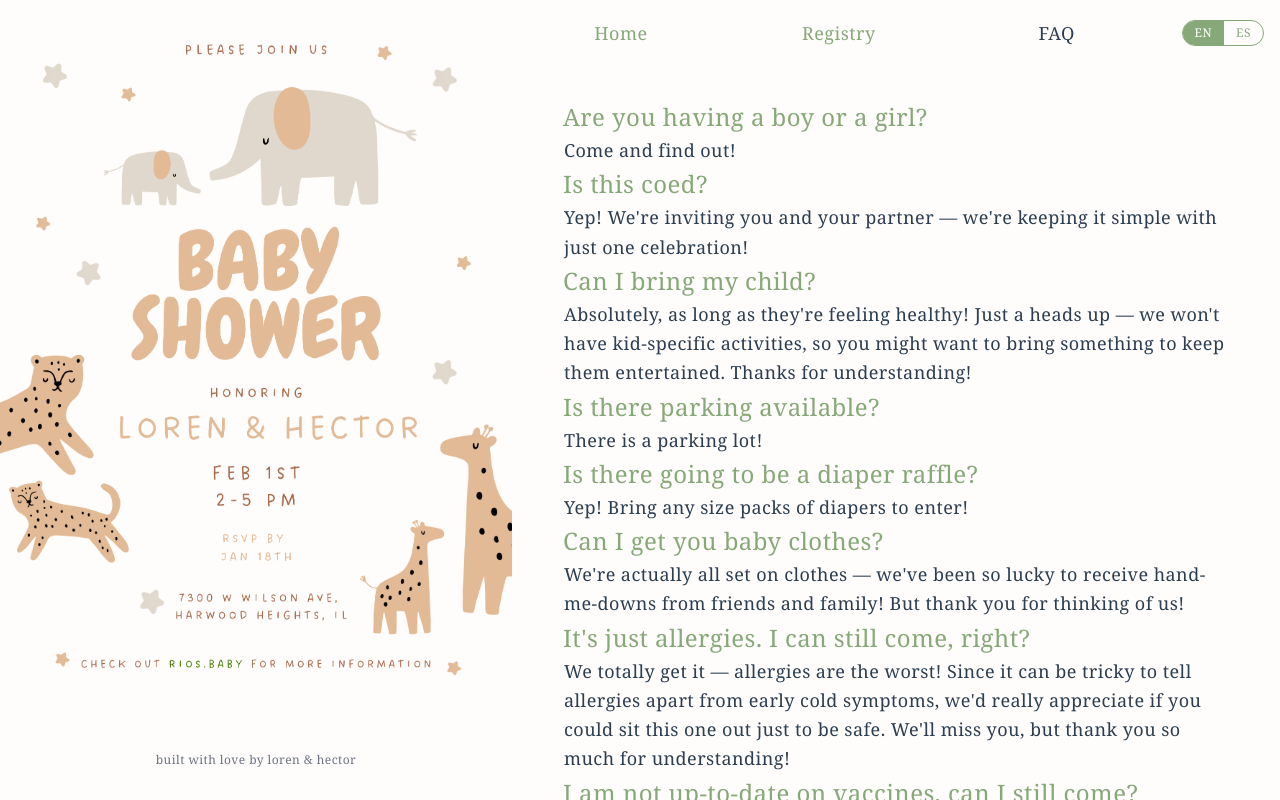
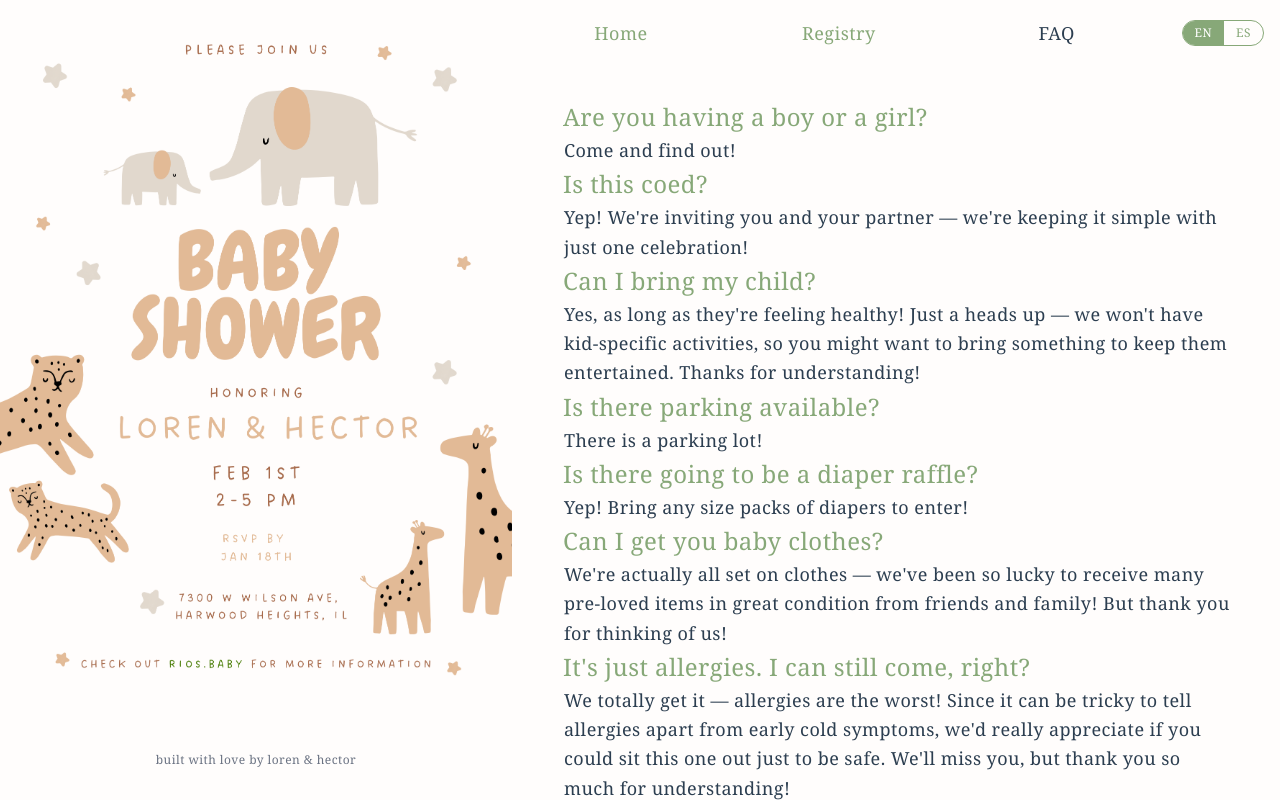
Before and after one commit to bighead-inc/big-baby-shower, a Vue app: page /faq in a window 1280 px wide. Built offline with nearby package versions, Linux system fonts and the light colour scheme.

Commit message:
more updates

```diff
--- a/src/views/FAQView.vue
+++ b/src/views/FAQView.vue
@@ -7,12 +7,12 @@ const { language } = useLanguage()
 const faqEN = [
   { question: "Are you having a boy or a girl?", answer: "Come and find out!" },
   { question: "Is this coed?", answer: "Yep! We're inviting you and your partner — we're keeping it simple with just one celebration!" },
-  { question: "Can I bring my child?", answer: "Absolutely, as long as they're feeling healthy! Just a heads up — we won't have kid-specific activities, so you might want to bring something to keep them entertained. Thanks for understanding!" },
+  { question: "Can I bring my child?", answer: "Yes, as long as they're feeling healthy! Just a heads up — we won't have kid-specific activities, so you might want to bring something to keep them entertained. Thanks for understanding!" },
   { question: "Is there parking available?", answer: "There is a parking lot!" },
   { question: "Is there going to be a diaper raffle?", answer: "Yep! Bring any size packs of diapers to enter!" },
-  { question: "Can I get you baby clothes?", answer: "We're actually all set on clothes — we've been so lucky to receive hand-me-downs from friends and family! But thank you for thinking of us!" },
+  { question: "Can I get you baby clothes?", answer: "We're actually all set on clothes — we've been so lucky to receive many pre-loved items in great condition from friends and family! But thank you for thinking of us!" },
   { question: "It's just allergies. I can still come, right?", answer: "We totally get it — allergies are the worst! Since it can be tricky to tell allergies apart from early cold symptoms, we'd really appreciate if you could sit this one out just to be safe. We'll miss you, but thank you so much for understanding!" },
-  { question: "I am not up-to-date on vaccines, can I still come?", answer: "Of course! As long as you're feeling healthy, you're welcome to join us. We'll also have masks available if you'd like one." },
+  { question: "I am not up-to-date on this season's vaccines, can I still come?", answer: "Of course! As long as you're feeling healthy, you're welcome to join us. We'll also have masks available if you'd like one." },
   { question: "I was definitely sick 2 weeks ago but have a lingering cough but not contagious, probably...", answer: "If it's been over 10 days since you first got sick, you're welcome to come — just wear a mask and keep a little distance just in case. If it's been less than 10 days, we'd love for you to celebrate with us from home. We'll miss you!" },
   { question: "I can't attend anymore. Do I tell you?", answer: "Yep, giving us a heads-up would be nice! Thanks for the courtesy!" },
   { question: "I didn't RSVP, you are still anticipating that I'm showing up right?", answer: "It happens! Just shoot us a text as soon as you know — ideally a week out so we can plan accordingly. Day-of surprises are tough to swing, but we'll do our best!" },
```
